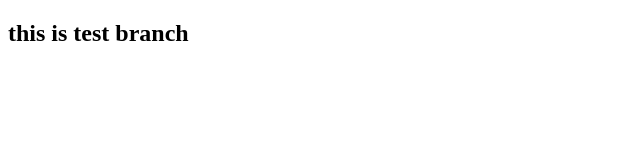
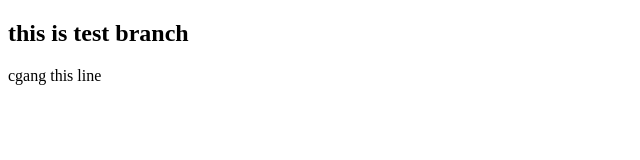
Before and after one commit to yasiru56/Github_Test, a plain HTML site: page index.html in a window 1280 px wide. Shown: the whole page, without its empty margins (0-640 px from the left). Drawn offline with Linux system fonts and the light colour scheme.

Commit message:
Update index.html

```diff
--- a/index.html
+++ b/index.html
@@ -8,5 +8,7 @@
 <body>
     <h2> this is test branch</h2>
 
+    <p> cgang this line </p>
+
 </body>
 </html>
```
